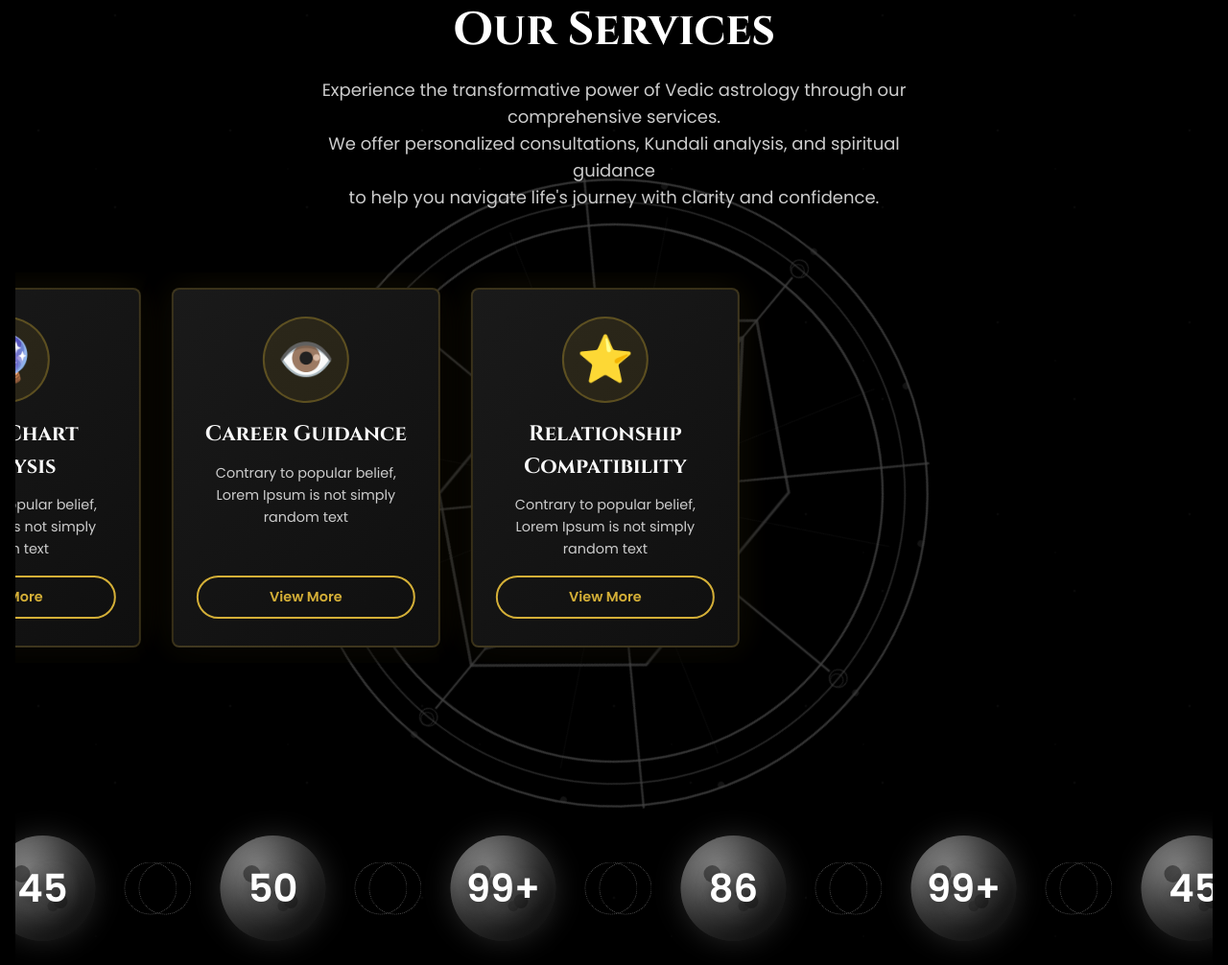
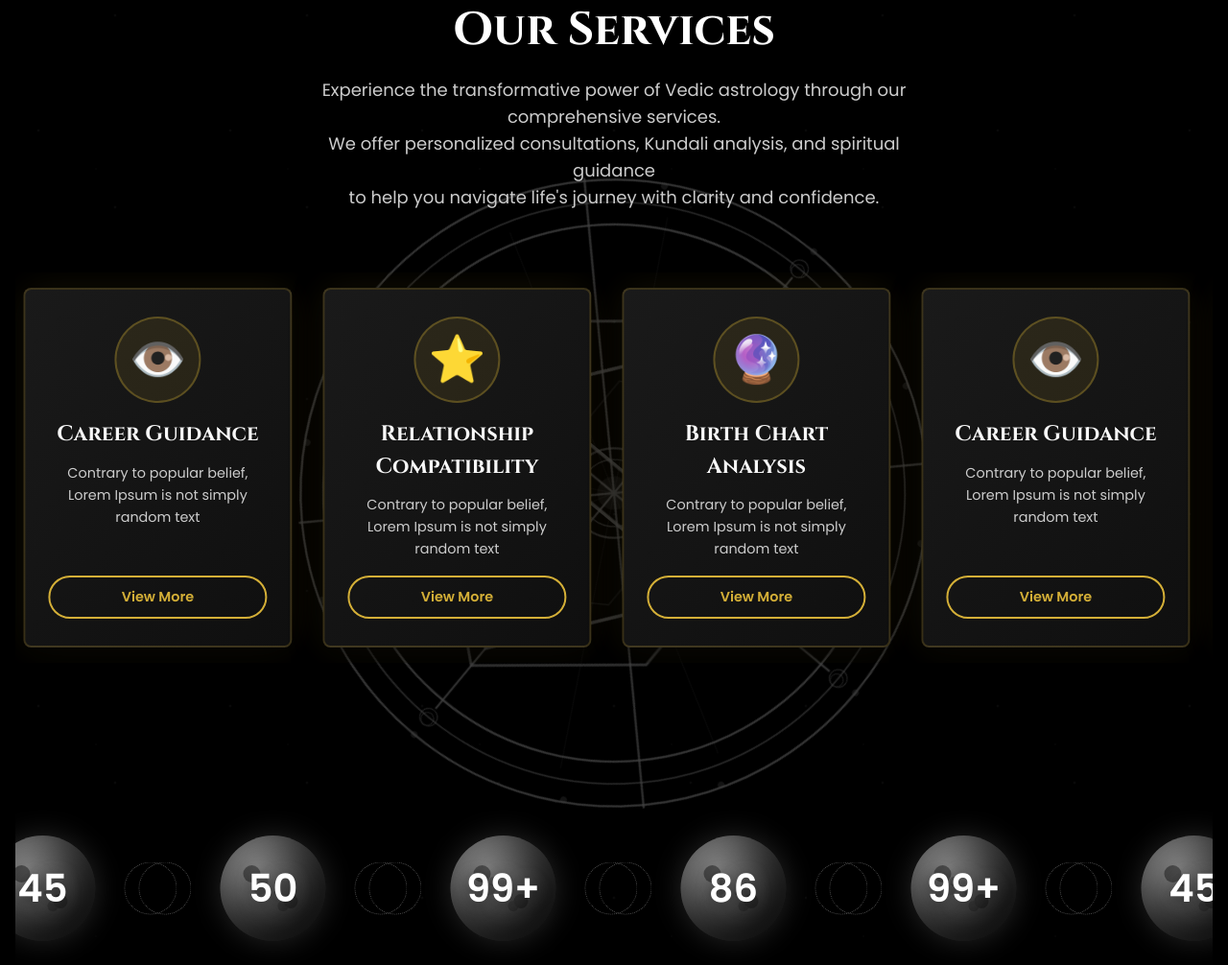
Before and after one commit to Baman31/AstroPortfolio, a PHP site: page / in a window 1280 px wide. Shown: the part 2650-3656 px from the top of the page at 96% size. Run offline with PHP 8.4, Linux system fonts and the light colour scheme.

Commit message:
Add new service cards to the home page to showcase offerings
Update app/Views/pages/home.php to include a loop that renders a maximum of three service cards, each displaying an icon, title, description, and a "View More" link.

Replit-Commit-Author: Agent
Replit-Commit-Session-Id: 2aeb99ad-22bd-42dc-b0c0-d7c857e599c9
Replit-Commit-Checkpoint-Type: full_checkpoint
Replit-Commit-Event-Id: 9ac2f343-0fd5-4b02-bda3-b5f413e3a36d
Replit-Commit-Screenshot-Url: https://storage.googleapis.com/screenshot-production-us-central1/1feef11e-e8e8-4ce0-be61-c6ba5b4d5823/2aeb99ad-22bd-42dc-b0c0-d7c857e599c9/JCl2ef2

```diff
--- a/app/Views/pages/home.php
+++ b/app/Views/pages/home.php
@@ -260,6 +260,31 @@
                 <?php
                 $count++;
                 endforeach; ?>
+
+                <?php
+                $count = 0;
+                foreach ($services as $service):
+                    if ($count >= 3) break;
+                ?>
+                <div class="service-card">
+                    <div class="service-icon">
+                        <div style="font-size: 4rem;">
+                            <?= $serviceIcons[$count] ?? '✨' ?>
+                        </div>
+                    </div>
+                    <h3 class="service-title">
+                        <?= e($service['title']) ?>
+                    </h3>
+                    <p class="service-description">
+                        Contrary to popular belief, Lorem Ipsum is not simply random text
+                    </p>
+                    <a href="/service/<?= e($service['slug']) ?>" class="view-more-btn">
+                        View More
+                    </a>
+                </div>
+                <?php
+                $count++;
+                endforeach; ?>
             </div>
         </div>
 
```
Also changed, not shown: 2 other files.
